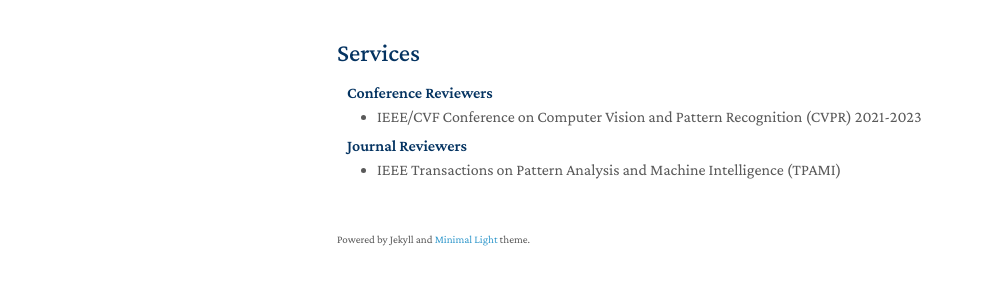
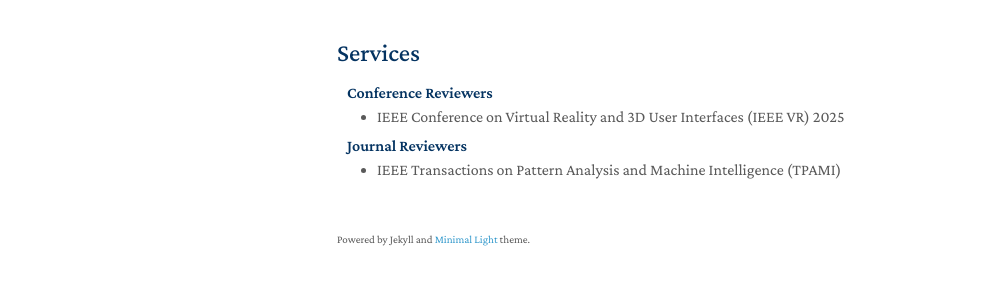
Before and after one commit to HappyChenghan/HappyChenghan.github.io, a Jekyll site: the page built from index.md, in a window 1280 px wide and 1171 px high. Shown: the part 851-1136 px from the top of the window, without its empty margins (133-1125 px from the left). Built offline with Jekyll 4.4.1, drawn with Linux system fonts in a browser that asks for light colours; a style sheet for code colours, icons or effects is not loaded; our own code applies the rules of GitHub Pages for plain Markdown files.

Commit message:
Update services.md

```diff
--- a/_includes/services.md
+++ b/_includes/services.md
@@ -3,7 +3,7 @@
 <h4 style="margin:0 10px 0;">Conference Reviewers</h4>
 
 <ul style="margin:0 0 5px;">
-  <li>IEEE/CVF Conference on Computer Vision and Pattern Recognition (CVPR) 2021-2023</li>
+  <li> IEEE Conference on Virtual Reality and 3D User Interfaces (IEEE VR) 2025</li>
 <!--   <li><a href="http://iccv2021.thecvf.com/"><autocolor>IEEE/CVF International Conference on Computer Vision (ICCV) 2021</autocolor></a></li>
   <li><a href="https://eccv2022.ecva.net/"><autocolor>European Conference on Computer Vision (ECCV) 2022</autocolor></a></li> -->
 </ul>
```
